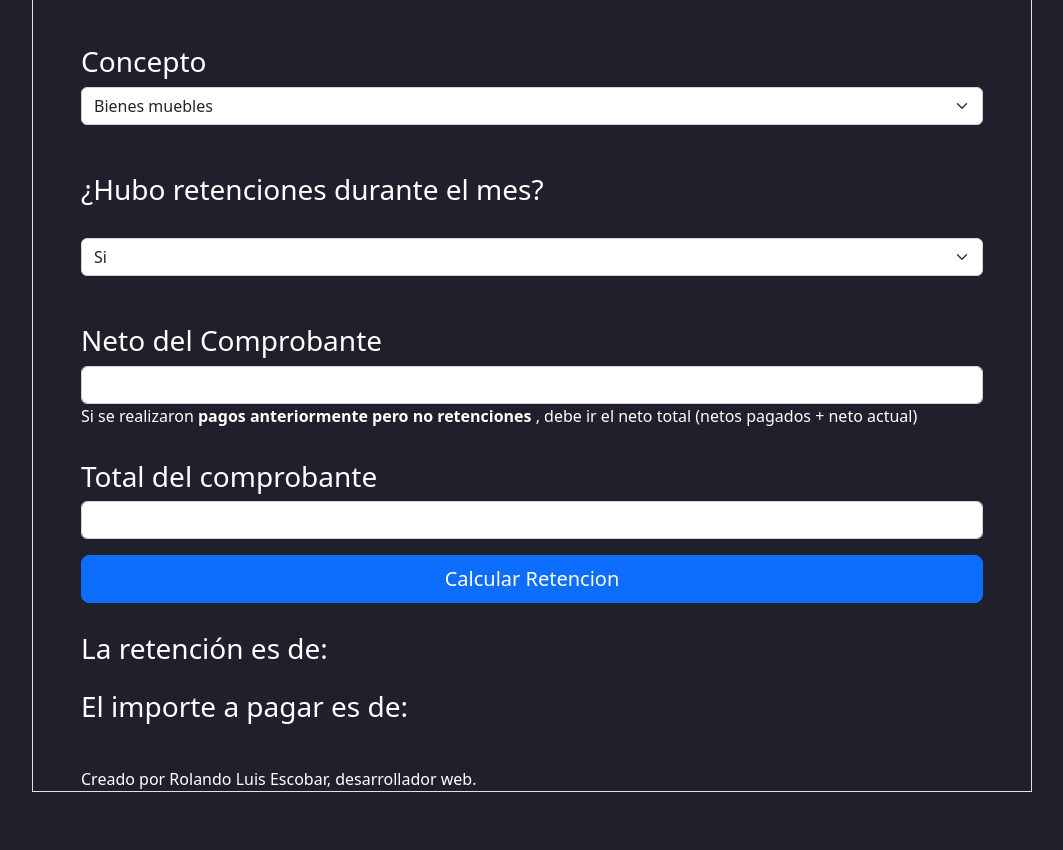
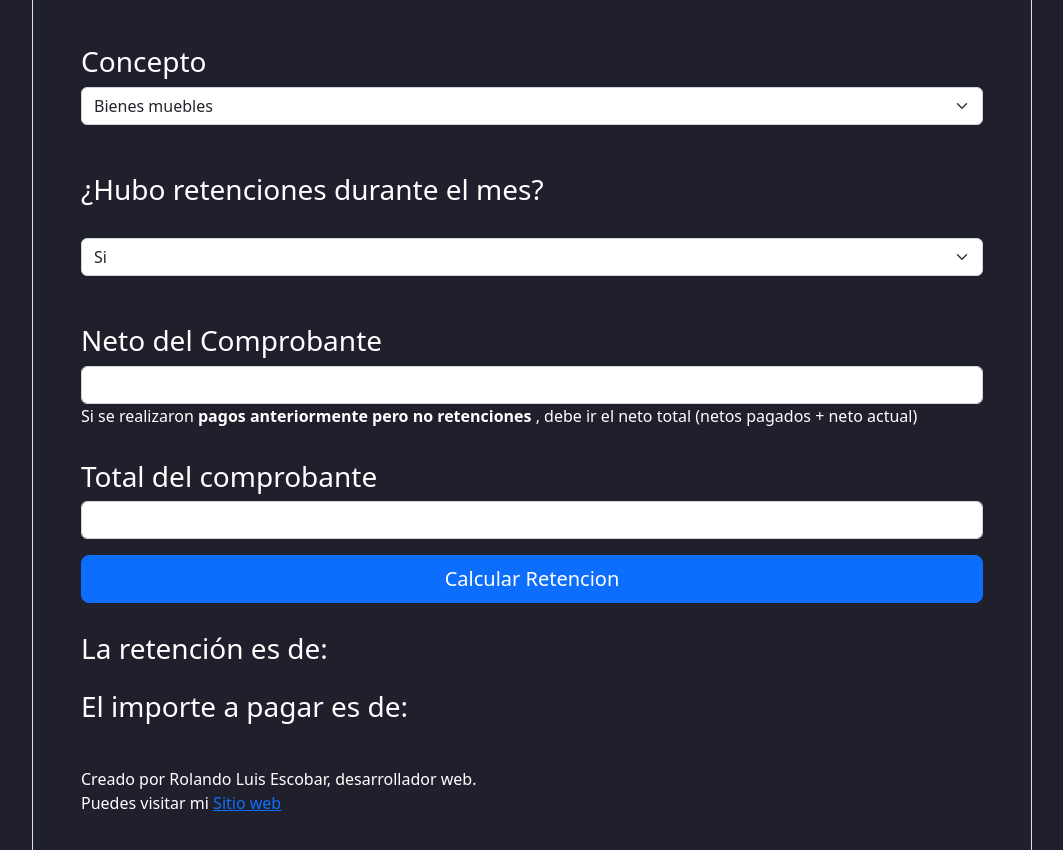
Before and after one commit to RuisuX10/calcuradora-gcias-v2, a website: page index.html in a window 1280 px wide. Shown: the part 226-1076 px from the top of the page, without its empty margins (108-1171 px from the left). Before the commit the page ends 1018 px from the top, so only its background shows below. Drawn offline with nearby package versions, Linux system fonts and the light colour scheme.

Commit message:
Se ah añadido un enlace a mi portafolio

```diff
--- a/index.html
+++ b/index.html
@@ -51,7 +51,14 @@
             <p class="lead fs-3">La retención es de: <strong><span id="reten"></span></strong></p>
             <p class="lead fs-3">El importe a pagar es de: <strong><span id="aPagar"></span></strong></p>
         </div>
-        <footer>Creado por Rolando Luis Escobar, desarrollador web.</footer>
+        <footer>
+            Creado por Rolando Luis Escobar, desarrollador web.<br>
+            Puedes visitar mi <a href="https://erluisdev.netlify.app" target="_blank">Sitio web</a>
+
+        </footer>
+
+        <br>
+        <br>
     </div>
     <script src="index.js"></script>
     <script  src="https://cdn.jsdelivr.net/npm/bootstrap@5.2.0-beta1/dist/js/bootstrap.bundle.min.js" integrity="sha384-pprn3073KE6tl6bjs2QrFaJGz5/SUsLqktiwsUTF55Jfv3qYSDhgCecCxMW52nD2" crossorigin="anonymous"></script>
```
